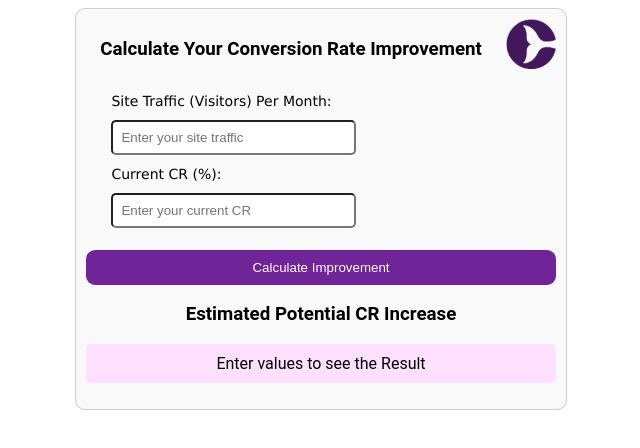
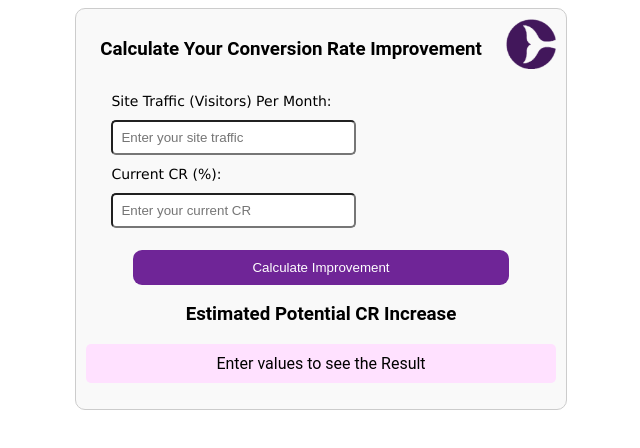
Before and after one commit to DevBehindYou/calculatorForCW, a plain HTML site: page index.html in a window 1280 px wide. Shown: the whole page, without its empty margins (319-959 px from the left). Drawn offline with nearby package versions, Linux system fonts and the light colour scheme.

Commit message:
index.html

```diff
--- a/index.html
+++ b/index.html
@@ -46,7 +46,11 @@
             </div>
         </div>
 
-        <button onclick="calculateCR()" style="width: 100%; padding: 10px; background-color: #6f2597; color: white; border: none; border-radius: 9px;">Calculate Improvement</button>
+        <div style="text-align: center;">
+            <button onclick="calculateCR()" style="width: 80%; padding: 10px; background-color: #6f2597; color: white; border: none; border-radius: 9px;">
+                Calculate Improvement
+            </button>
+        </div>
 
         <h3 style="text-align: center; font-family: 'Roboto', sans-serif;">Estimated Potential CR Increase</h3>
         <p id="result" style="padding: 10px; background-color: #ffe1ff; border-radius: 5px; text-align: center; font-family: 'Roboto', sans-serif;">Enter values to see the Result</p>
```
